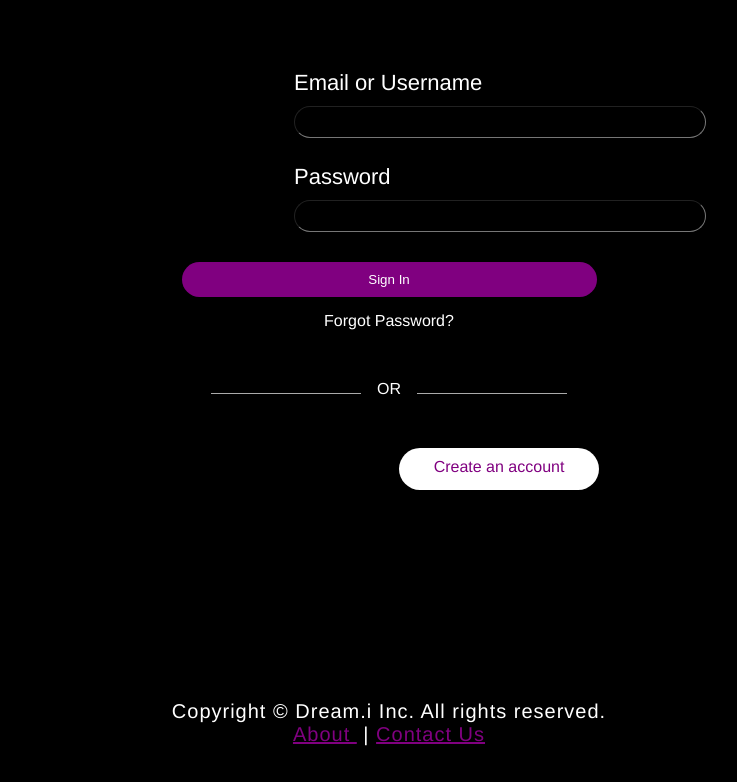
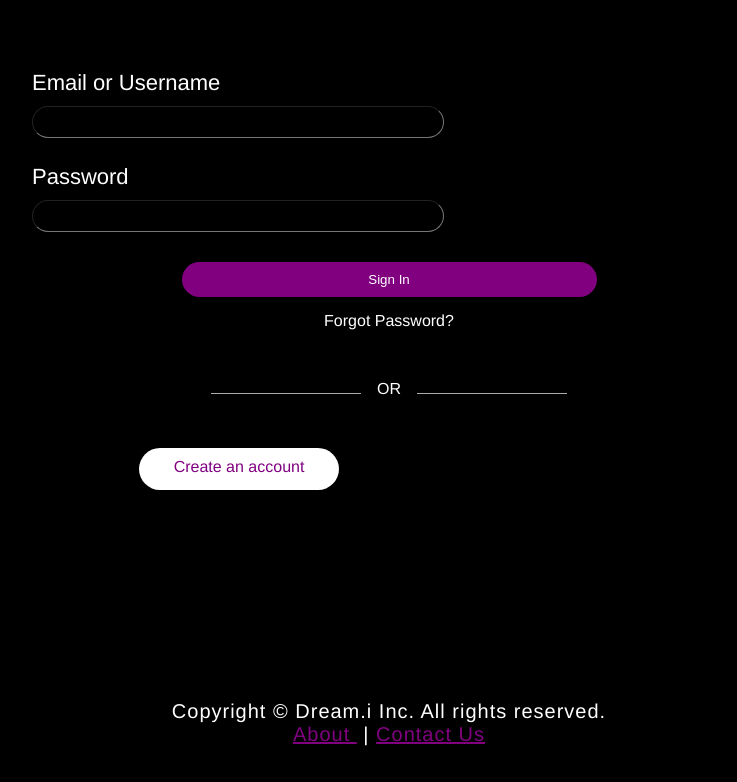
Before and after one commit to phyiel/Makeover-Store, a plain HTML site: page login.html in a window 1280 px wide. Shown: the part 134-916 px from the top of the page, without its empty margins (251-988 px from the left). Drawn offline with Linux system fonts and the light colour scheme.

Commit message:
Update style.css

```diff
--- a/style.css
+++ b/style.css
@@ -80,7 +80,7 @@
 }
 .form{
     text-align: left;
-    padding-left: 545px;
+    padding-left: 283px;
 }
 .form.signup{
     text-align: left;
@@ -151,7 +151,7 @@ span{
     background-color: white;
     width: 200px;
     height: 32px;
-    margin: 0px 0px 200px 650px;
+    margin: 0px 0px 200px 390px;
     border-radius: 30px;
     padding-top: 10px;
 }
```
